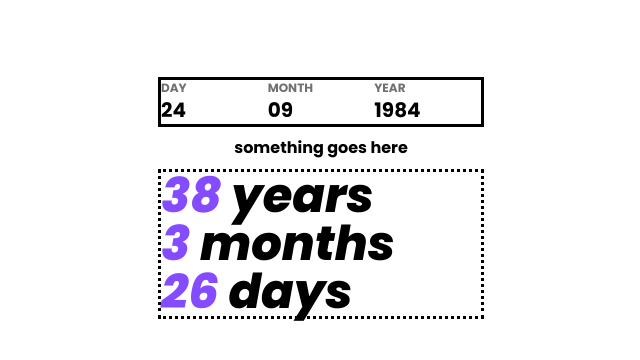
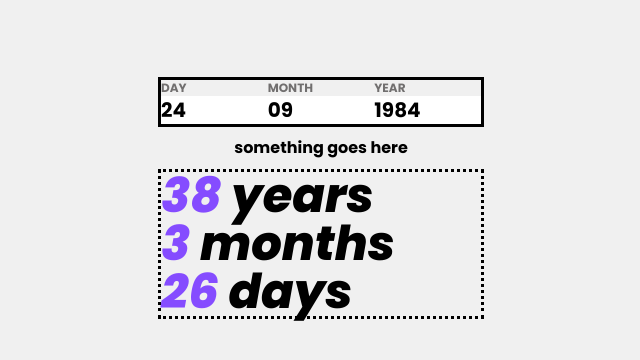
Before and after one commit to TheMcnafaha/frontend-mentor-age-calc, a Next.js app: page / in a window 1280 px wide. Shown: the top 360 px of the page, without its empty margins (319-959 px from the left). Built offline with nearby package versions, Linux system fonts and the light colour scheme.

Commit message:
fixed two css bugs
1)Background color not expanding full body

2)overflow of grid input items

```diff
--- a/src/pages/_document.tsx
+++ b/src/pages/_document.tsx
@@ -9,7 +9,7 @@ export default function Document() {
 <link rel="preconnect" href="https://fonts.gstatic.com" crossOrigin/>
 <link href="https://fonts.googleapis.com/css2?family=Poppins:ital,wght@0,700;1,400;1,800&display=swap" rel="stylesheet"/>
       </Head>
-      <body>
+      <body  className='bg-template_off_white'>
         <Main />
         <NextScript />
       </body>
--- a/src/pages/index.tsx
+++ b/src/pages/index.tsx
@@ -10,7 +10,7 @@ const Home: NextPage = () => {
         <meta name="description" content="Generated by create-t3-app" />
         <link rel="icon" href="/calculator-svgrepo-com.svg" />
       </Head>
-      <main className="font-['Poppins']  flex flex-col  min-h-screen items-center">
+      <main className="font-['Poppins']  flex flex-col  min-h-screen  items-center bg-template_off_white">
       <CalendarComponent />
       </main>
     </>
@@ -22,7 +22,7 @@ function CalendarComponent(){
 
   return(
 
-    <div className="max-w-xs mt-20">
+    <div className="max-w-xs mt-20 bg-white">
     <AgeForm />
     <div>
       <p className="my-3 text-center">something goes here</p>
@@ -36,7 +36,7 @@ function AgeForm() {
   return (
     <>
       <form action="" className="flex outline">
-        <div className="grid w-1/3 ">
+        <div className="flex flex-col w-1/3 ">
           <label
             htmlFor="day"
             className=" text-xs uppercase text-template_smokey_grey font-light"
@@ -44,7 +44,7 @@ function AgeForm() {
             Day
           </label>
           <input
-          className="text-xl"
+          className="text-xl bg-transparent"
             type="text"
             inputMode="numeric"
             pattern="d?d"
@@ -53,7 +53,7 @@ function AgeForm() {
           />
         </div>
 
-        <div className="grid w-1/3 ">
+        <div className="flex flex-col w-1/3 ">
           <label
             htmlFor="month"
             className=" text-xs uppercase text-template_smokey_grey font-light"
@@ -61,7 +61,7 @@ function AgeForm() {
             Month
           </label>
           <input
-          className="text-xl"
+          className="text-xl bg-transparent"
             type="text"
             inputMode="numeric"
             pattern="d?d"
@@ -70,7 +70,7 @@ function AgeForm() {
           />
         </div>
 
-        <div className="grid w-1/3 ">
+        <div className="flex flex-col w-1/3 ">
           <label
             htmlFor="year"
             className=" text-xs uppercase text-template_smokey_grey font-light"
@@ -78,7 +78,7 @@ function AgeForm() {
             Year
           </label>
           <input
-          className="text-xl"
+          className="text-xl bg-transparent"
             type="text"
             inputMode="numeric"
             pattern="dddd"
```
